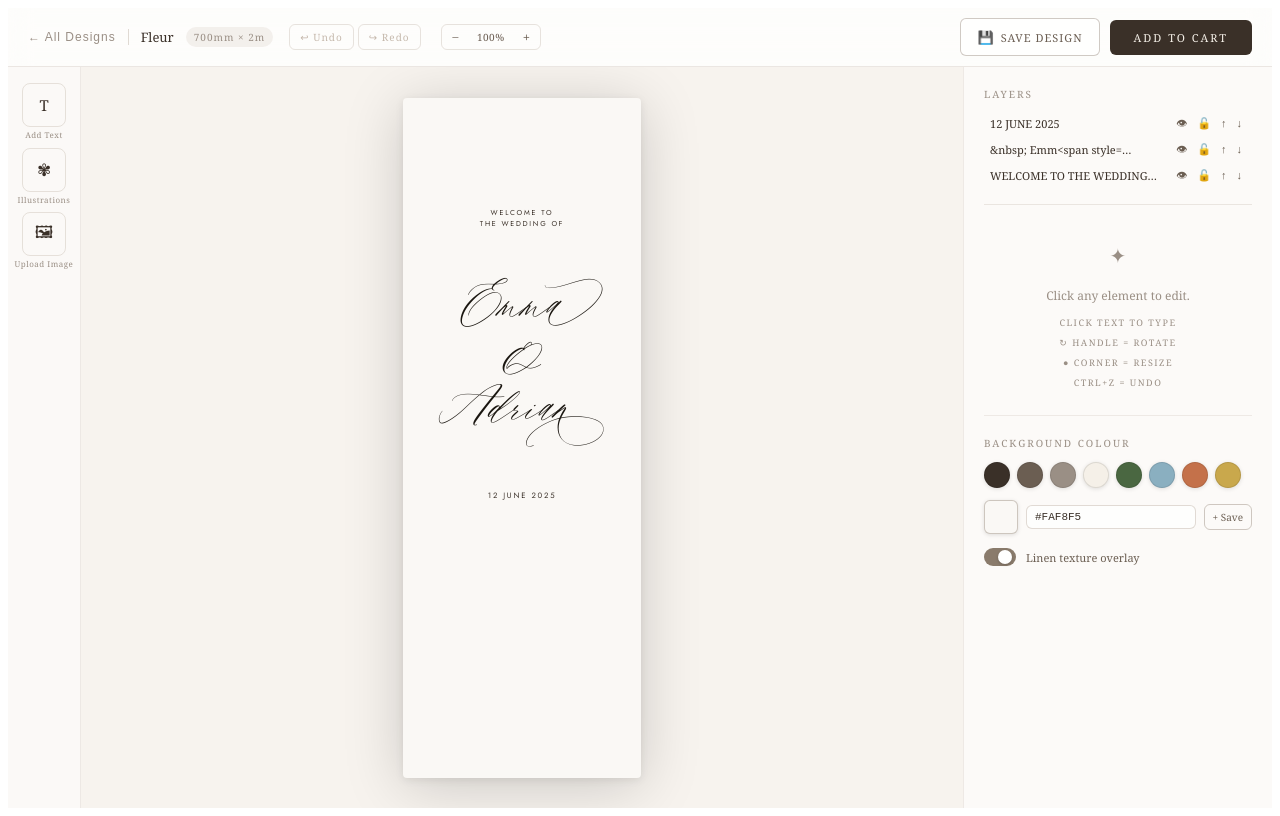
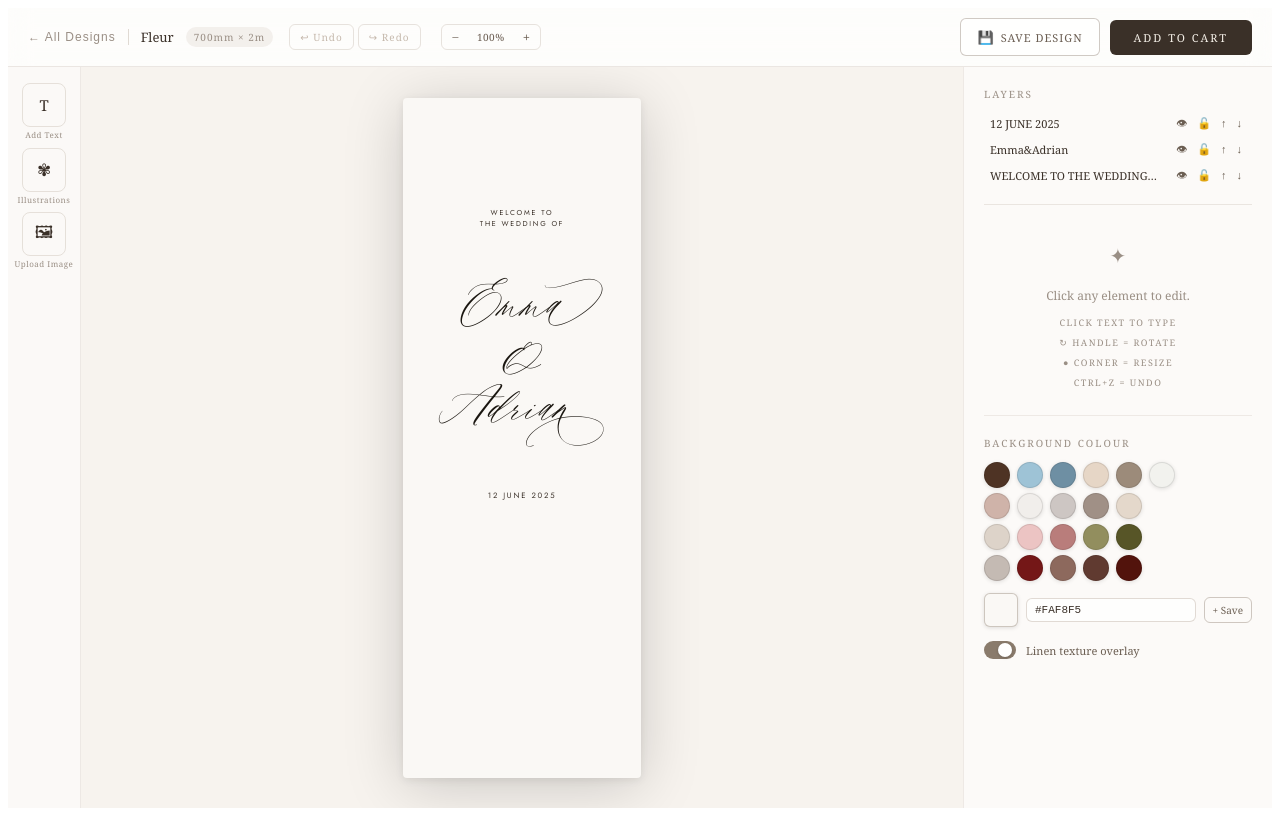
Before and after one commit to SignHustle/linen-sign-editor, a React (Vite) app: page / in a window 1280 px wide. Both pictures are taken after a click on the element 263 px from the left and 383 px from the top of the page. Built offline with nearby package versions, Linux system fonts and the light colour scheme; a web font is replaced by a local one.

Commit message:
Replace colour palette with 4 curated palettes, row layout

```diff
--- a/src/App.jsx
+++ b/src/App.jsx
@@ -344,8 +344,17 @@ const TEMPLATES = [
   ]},
 ];
 
-// ─── Default colour palette ───────────────────────────────────────────────────
-const DEFAULT_PALETTE = ["#3A3028","#6B5E52","#9A8F85","#F5F0E8","#4A6741","#8AAFC0","#C4714A","#C9A84C"];
+// ─── Default colour palette (nested — each row is one curated palette) ────────
+const DEFAULT_PALETTE = [
+  // On Ice — brown & blue
+  ["#4E3324","#9EC3D6","#6E8FA3","#E6D6C6","#9C8B7A","#F2F2EE"],
+  // Café Collection — nude
+  ["#CFB3A9","#F1EEEB","#CDC6C3","#A09086","#E4D8CB"],
+  // Matcha Aesthetic — dusty & earthy
+  ["#DDD3C9","#ECC4C3","#B97D7B","#928E5E","#575527"],
+  // Studio Vaia — warm & moody
+  ["#C4BAB3","#741717","#8D695D","#603A30","#52130C"],
+];
 
 // ─── Linen texture ────────────────────────────────────────────────────────────
 function LinenTexture({ opacity=0.18, uid="linen" }) {
@@ -431,12 +440,16 @@ function ColourPicker({ value, onChange, palette, onAddToPalette }) {
   return (
     <div style={{marginBottom:18}}>
       <div style={{fontSize:10,letterSpacing:2,color:"#9A8F85",marginBottom:8}}>COLOUR</div>
-      <div style={{display:"flex",flexWrap:"wrap",gap:7,marginBottom:10}}>
-        {palette.map((hex, i) => (
+      <div style={{display:"flex",flexDirection:"column",gap:5,marginBottom:10}}>
+        {palette.map((row, ri) => (
+          <div key={ri} style={{display:"flex",gap:7}}>
+            {row.map((hex, i) => (
               <button key={i} onClick={() => { onChange(hex); setDraft(hex); }} title={hex}
                 style={{width:26,height:26,borderRadius:"50%",border:"none",background:hex,cursor:"pointer",flexShrink:0,
                   boxShadow:value===hex?"0 0 0 2px #fff,0 0 0 3.5px #8A7B6C":"0 1px 4px rgba(0,0,0,0.18)",
                   transform:value===hex?"scale(1.15)":"scale(1)",transition:"all 0.15s"}}/>
+            ))}
+          </div>
         ))}
       </div>
       <div style={{display:"flex",alignItems:"center",gap:8}}>
@@ -1416,7 +1429,14 @@ export default function LinenSignEditor() {
 
   const addToPalette = (hex) => {
     if (!hex || !/^#[0-9A-Fa-f]{6}$/.test(hex)) return;
-    setPalette(p => p.includes(hex) ? p : [...p, hex]);
+    setPalette(rows => {
+      const flat = rows.flat();
+      if (flat.includes(hex)) return rows;
+      // Append to last row (user's custom additions)
+      const next = rows.map(r => [...r]);
+      next[next.length - 1] = [...next[next.length - 1], hex];
+      return next;
+    });
   };
 
   const updateEl = (patch) => setElements(els => els.map(el => selectedIds.includes(el.id) ? { ...el, ...patch } : el));
@@ -1846,7 +1866,7 @@ export default function LinenSignEditor() {
         <div style={{flex:1,display:"flex",alignItems:"center",justifyContent:"center",padding:"16px 24px",overflow:"auto"}}>
           <div ref={canvasRef}
             data-canvas-root
-            style={{width:dispW,height:dispH,position:"relative",overflow:"hidden",
+            style={{width:dispW,height:dispH,position:"relative",overflow:"visible",
               background:bgColour,
               boxShadow:"0 8px 60px rgba(0,0,0,0.18), 0 2px 8px rgba(0,0,0,0.08)",
               borderRadius:4,flexShrink:0}}>
@@ -2015,7 +2035,11 @@ export default function LinenSignEditor() {
                 const isSelected = selectedIds.includes(el.id);
                 const labelText = (() => {
                   if (el.type === "text") {
-                    const t = (el.content || "").replace(/\s+/g, " ").trim();
+                    // Strip HTML tags (span feature wrappers, <br>, &nbsp; etc.) before truncating
+                    const t = (el.content || "")
+                      .replace(/<[^>]*>/g, "")
+                      .replace(/&nbsp;/g, " ").replace(/&amp;/g, "&")
+                      .replace(/\s+/g, " ").trim();
                     return t.length > 22 ? t.slice(0, 22) + "…" : (t || "Text");
                   }
                   if (el.type === "illustration") return "✾ " + (el.illustrationId || "Illustration");
@@ -2104,13 +2128,17 @@ export default function LinenSignEditor() {
               </div>
               <div style={{borderTop:"1px solid rgba(180,165,150,0.2)",paddingTop:20}}>
                 <div style={{fontSize:10,letterSpacing:2,color:"#9A8F85",marginBottom:12}}>BACKGROUND COLOUR</div>
-                <div style={{display:"flex",flexWrap:"wrap",gap:7,marginBottom:12}}>
-                  {palette.map((hex, i) => (
+                <div style={{display:"flex",flexDirection:"column",gap:5,marginBottom:12}}>
+                  {palette.map((row, ri) => (
+                    <div key={ri} style={{display:"flex",gap:7}}>
+                      {row.map((hex, i) => (
                         <button key={i} onClick={() => setBgColour(hex)} title={hex}
                           style={{width:26,height:26,borderRadius:"50%",border:"1px solid rgba(0,0,0,0.1)",
                             background:hex,cursor:"pointer",flexShrink:0,
                             boxShadow:bgColour===hex?"0 0 0 2px #fff,0 0 0 3.5px #8A7B6C":"0 1px 4px rgba(0,0,0,0.12)",
                             transform:bgColour===hex?"scale(1.15)":"scale(1)",transition:"all 0.15s"}}/>
+                      ))}
+                    </div>
                   ))}
                 </div>
                 <BgColourPicker value={bgColour} onChange={setBgColour} onSaveToPalette={addToPalette}/>
@@ -2237,12 +2265,16 @@ export default function LinenSignEditor() {
                     {(selectedEl.strokeWidth||0) > 0 && (
                       <div>
                         <div style={{fontSize:10,letterSpacing:2,color:"#9A8F85",marginBottom:6}}>STROKE COLOUR</div>
-                        <div style={{display:"flex",flexWrap:"wrap",gap:7,marginBottom:6}}>
-                          {palette.map((hex, i) => (
+                        <div style={{display:"flex",flexDirection:"column",gap:5,marginBottom:6}}>
+                          {palette.map((row, ri) => (
+                            <div key={ri} style={{display:"flex",gap:7}}>
+                              {row.map((hex, i) => (
                                 <button key={i} onClick={() => updateEl({strokeColor:hex})} title={hex}
                                   style={{width:22,height:22,borderRadius:"50%",border:"none",background:hex,cursor:"pointer",flexShrink:0,
                                     boxShadow:(selectedEl.strokeColor||selectedEl.color)===hex?"0 0 0 2px #fff,0 0 0 3.5px #8A7B6C":"0 1px 4px rgba(0,0,0,0.15)",
                                     transform:(selectedEl.strokeColor||selectedEl.color)===hex?"scale(1.15)":"scale(1)",transition:"all 0.15s"}}/>
+                              ))}
+                            </div>
                           ))}
                           <label style={{width:22,height:22,borderRadius:"50%",border:"1px dashed rgba(138,123,108,0.5)",
                             cursor:"pointer",display:"flex",alignItems:"center",justifyContent:"center",fontSize:12,color:"#9A8F85",flexShrink:0}}>
```
Lines whose indentation alone changed are shown as unchanged.
